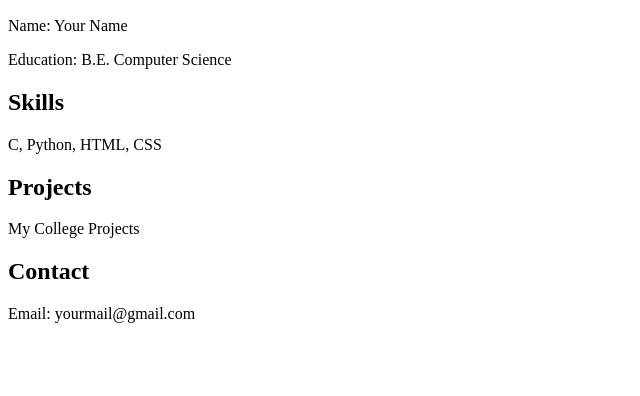
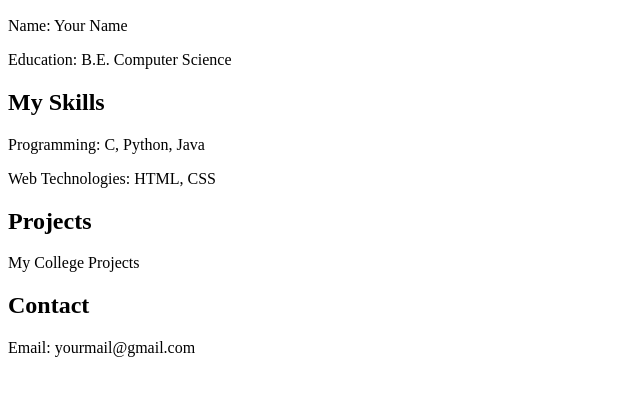
Before and after one commit to 25d40thanvi/personal-profile, a plain HTML site: page index.html in a window 1280 px wide. Shown: the part 110-506 px from the top of the page, without its empty margins (0-640 px from the left). Drawn offline with Linux system fonts and the light colour scheme.

Commit message:
Added skills section

```diff
--- a/index.html
+++ b/index.html
@@ -10,8 +10,9 @@
     <p>Name: Your Name</p>
     <p>Education: B.E. Computer Science</p>
 
-    <h2>Skills</h2>
-    <p>C, Python, HTML, CSS</p>
+    <h2>My Skills</h2>
+    <p>Programming: C, Python, Java</p>
+    <p>Web Technologies: HTML, CSS</p>
 
     <h2>Projects</h2>
     <p>My College Projects</p>
```
